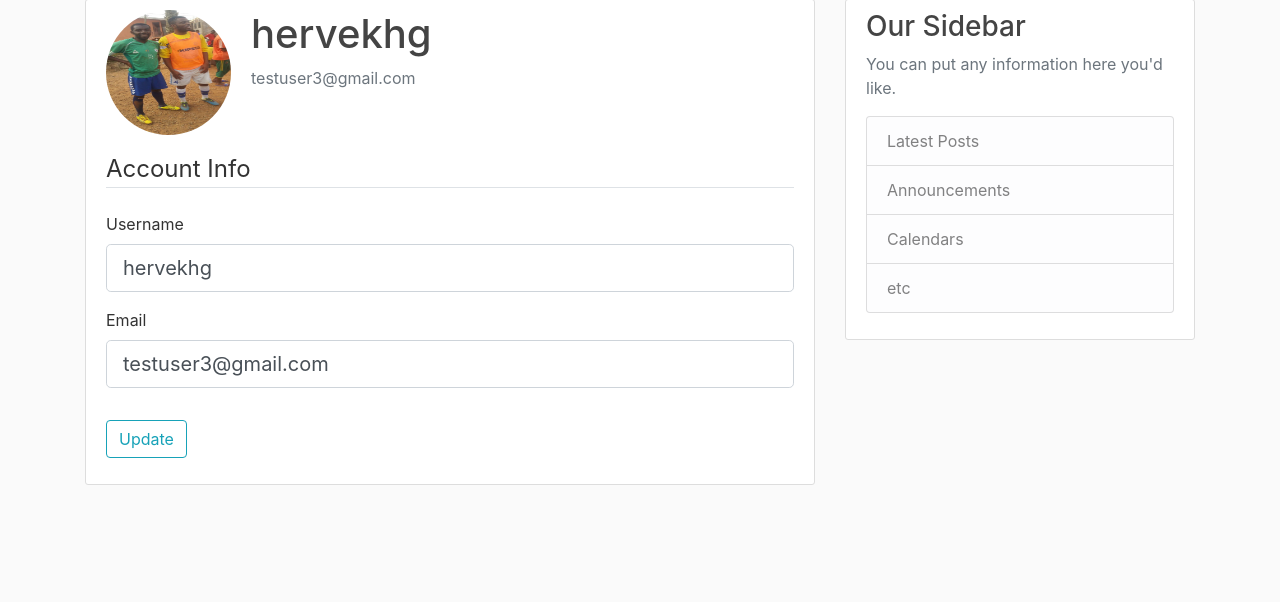
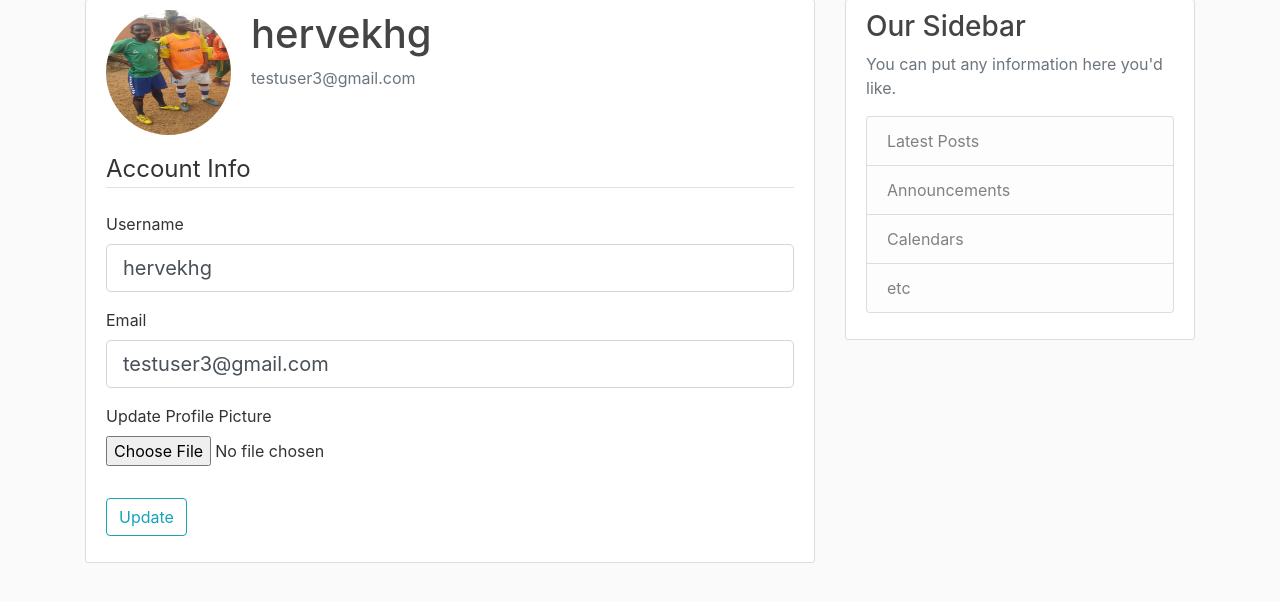
Before and after one commit to hervekhg/FlaskApplication-python3, a Flask app: page /account in a window 1280 px wide. Shown: the part 81-683 px from the top of the page. Run offline with Flask 2, Linux system fonts and the light colour scheme; a user stored in the database is signed in; some libraries are stand-ins or nearby versions.

Commit message:
Add Picture in profile

```diff
--- a/flaskblog/forms.py
+++ b/flaskblog/forms.py
@@ -1,5 +1,6 @@
 from flask_wtf import FlaskForm
 from flask_login import current_user
+from flask_wtf.file import FileField, FileAllowed
 from wtforms import StringField, PasswordField, SubmitField, BooleanField
 from wtforms.validators import DataRequired, Length, Email, EqualTo, ValidationError
 from flaskblog.models import User
@@ -48,6 +49,8 @@ class UpdateAccountForm(FlaskForm):
 	email = StringField('Email',
 						validators=[DataRequired(),Email()])
 
+	picture = FileField('Update Profile Picture',validators=[FileAllowed(['jpg','png','jpeg'])])
+
 	submit = SubmitField('Update')
 
 	def validate_username(self, username):
--- a/flaskblog/routes.py
+++ b/flaskblog/routes.py
@@ -1,3 +1,5 @@
+import secrets
+from os.path import splitext, join
 from flask import render_template, url_for, flash, redirect, request
 from flaskblog import app, db, bcrypt
 from flaskblog.forms import RegistrationForm, LoginForm, UpdateAccountForm
@@ -74,15 +76,24 @@ def logout():
 	return redirect(url_for('home'))
 
 
+def save_picture(form_picture):
+	random_hex = secrets.token_hex(8)
+	_, f_ext = splitext(form_picture.filename)
+	picture_fn = random_hex + f_ext
+	picture_path = join(app.root_path,'static/profile_pics', picture_fn)
+	form_picture.save(picture_path)
+
+	return picture_fn
+
 
 @app.route("/account", methods=['GET', 'POST'])
 @login_required
 def account():
     form = UpdateAccountForm()
     if form.validate_on_submit():
-        #if form.picture.data:
-         #   picture_file = save_picture(form.picture.data)
-          #  current_user.image_file = picture_file
+        if form.picture.data:
+            picture_file = save_picture(form.picture.data)
+            current_user.image_file = picture_file
         current_user.username = form.username.data
         current_user.email = form.email.data
         db.session.commit()
--- a/flaskblog/templates/account.html
+++ b/flaskblog/templates/account.html
@@ -39,6 +39,15 @@
                         {{ form.email(class="form-control form-control-lg") }}
                     {% endif %}
                 </div>
+                <div class="form-group">
+                    {{ form.picture.label() }}
+                    {{ form.picture(class="form-control-file") }}
+                    {% if form.picture.errors %}
+                        {% for error in form.picture.errors %}
+                            <span class="text-danger">{{ error }}</span></br>
+                        {% endfor %}
+                    {% endif %}
+                </div>
             </fieldset>
             <div class="form-group">
                 {{ form.submit(class="btn btn-outline-info") }}
```
Also changed, not shown: flaskblog/site.db, flaskblog/static/profile_pics/105dd0125f87eea0.jpg (added), 1 other file.
